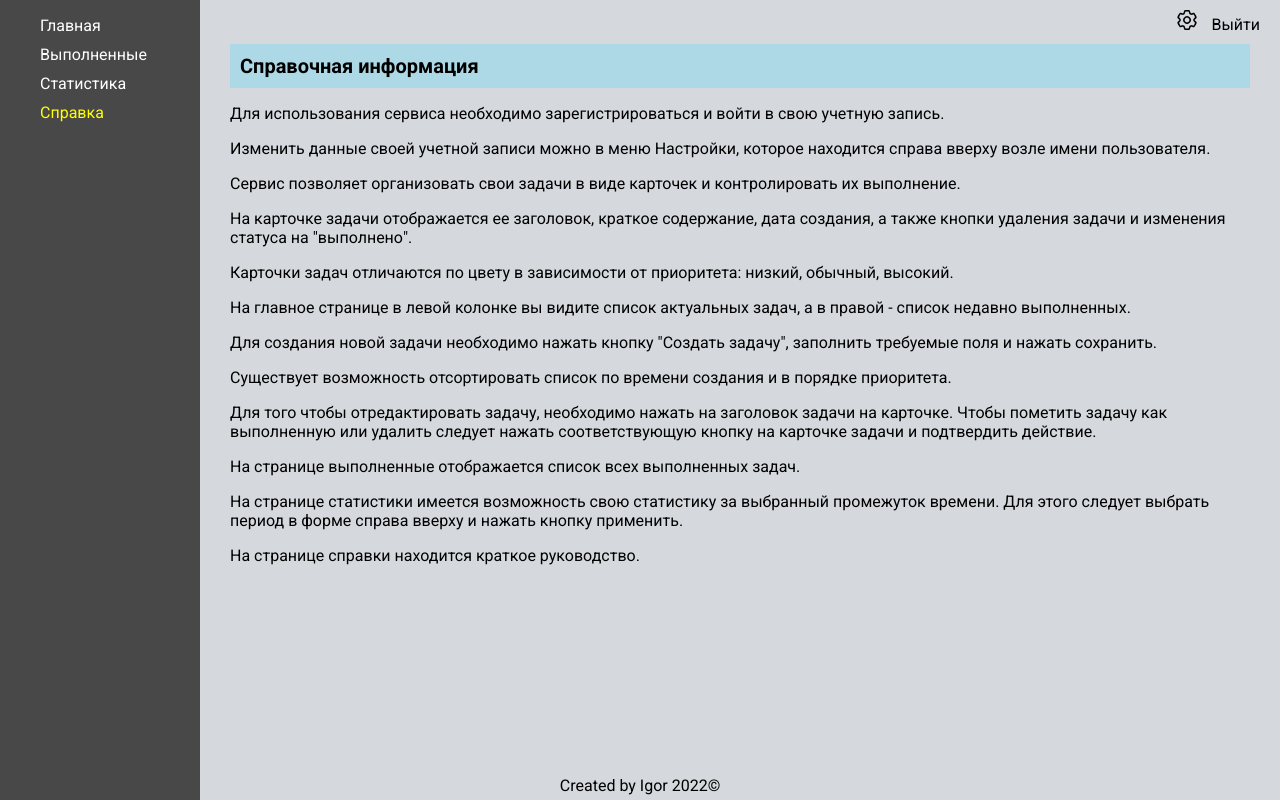
After one commit to Igoren007/MyToDoList, a Django app: page /about/ in a window 1280 px wide. The commit adds this page. Run offline with Django 4.2, Linux system fonts and the light colour scheme; a user stored in the database is signed in.

```diff
--- a/MyToDoList/settings.py
+++ b/MyToDoList/settings.py
@@ -26,7 +26,7 @@ SECRET_KEY = 'django-insecure-h_b$n&-lngf(v8#u@y0d)s#!a*kf5f07lowikxi7hok^p=^chl
 # SECURITY WARNING: don't run with debug turned on in production!
 DEBUG = True
 
-ALLOWED_HOSTS = []
+ALLOWED_HOSTS = ['127.0.0.1']
 
 
 # Application definition
@@ -121,6 +121,8 @@ USE_TZ = True
 # https://docs.djangoproject.com/en/4.0/howto/static-files/
 
 STATIC_URL = 'static/'
+STATIC_ROOT = os.path.join(BASE_DIR, 'static')
+STATICFILES_DIRS = []
 
 # Default primary key field type
 # https://docs.djangoproject.com/en/4.0/ref/settings/#default-auto-field
--- a/MyToDoList/urls.py
+++ b/MyToDoList/urls.py
@@ -19,11 +19,14 @@ from django.urls import path, include
 
 from MyToDoList import settings
 from ToDo import urls
+from ToDo.views import page_not_found
 
 urlpatterns = [
     path('admin/', admin.site.urls),
     path('', include(urls))
 ]
 
+handler404 = page_not_found
+
 if settings.DEBUG:
     urlpatterns += static(settings.MEDIA_URL, document_root=settings.MEDIA_ROOT)
--- a/ToDo/static/ToDo/css/style.css
+++ b/ToDo/static/ToDo/css/style.css
@@ -1,5 +1,13 @@
 html {
     font-family: 'Roboto', sans-serif;
+    background-image: url(../images/index_background.webp);
+    background-repeat: no-repeat;
+  background-position: center center;
+  background-attachment: fixed;
+  -webkit-background-size: cover;
+  -moz-background-size: cover;
+  -o-background-size: cover;
+  background-size: cover;
 }
 
 body {
@@ -96,10 +104,28 @@ body {
 
 .login__wrapper {
     display: flex;
-    margin-top: 30vh;
+    margin-top: 100px;
     justify-content: center; /*Центрирование по горизонтали*/
     align-items: center;     /*Центрирование по вертикали */
 }
+
+.login__btn {
+    margin: 20px;
+    background-color: #008CBA;
+    border: none;
+    color: white;
+    padding: 10px 20px;
+    text-align: center;
+    text-decoration: none;
+    display: inline-block;
+    font-size: 16px;
+    border: 1px solid black;
+    border-radius: 2px;
+}
+.login__btn-red {
+    background-color: #f44336;
+}
+
 
 .login-page {
   width: 360px;
@@ -299,7 +325,7 @@ font-size: 20px;
     display: flex;
     flex-direction: column;
     align-items: center;
-    width: 250px;
+    width: 200px;
     word-wrap: break-word;
     margin: 10px;
     height: auto;
@@ -417,3 +443,25 @@ font-size: 20px;
     width: 400px;
     height: 300px;
 }
+
+.index__title {
+    padding-top: 150px;
+    font-size: 34px;
+    text-align: center;
+    color: black;
+}
+
+.index__subtitle {
+    padding-top: 50px;
+    font-size: 26px;
+    text-align: center;
+    color: black;
+}
+
+.footer {
+    display: block;
+    position: absolute;
+    bottom: 5px;
+    left: 50%;
+    transform: translateX(-50%);
+}
--- /dev/null
+++ b/ToDo/templates/ToDo/about.html
@@ -0,0 +1,24 @@
+{% extends 'ToDo/home_base.html' %}
+{% load static %}
+{% block rightbar %}
+<div class="statistic__wrap">
+        <div class="tasks__header">
+            <div class="tasks__active_title">Справочная информация</div>
+        </div>
+        <div class="stat__data">
+            <p>Для использования сервиса необходимо зарегистрироваться и войти в свою учетную запись.</p>
+            <p>Изменить данные своей учетной записи можно в меню Настройки, которое находится справа вверху возле имени пользователя.</p>
+            <p>Сервис позволяет организовать свои задачи в виде карточек и контролировать их выполнение.</p>
+            <p>На карточке задачи отображается ее заголовок, краткое содержание, дата создания, а также кнопки удаления задачи и изменения статуса на "выполнено".</p>
+            <p>Карточки задач отличаются по цвету в зависимости от приоритета: низкий, обычный, высокий.</p>
+            <p>На главное странице в левой колонке вы видите список актуальных задач, а в правой - список недавно выполненных.</p>
+            <p>Для создания новой задачи необходимо нажать кнопку "Создать задачу", заполнить требуемые поля и нажать сохранить.</p>
+            <p>Существует возможность отсортировать список по времени создания и в порядке приоритета.</p>
+            <p>Для того чтобы отредактировать задачу, необходимо нажать на заголовок задачи на карточке. Чтобы пометить задачу как выполненную или удалить следует нажать соответствующую кнопку на карточке задачи и подтвердить действие.</p>
+            <p>На странице выполненные отображается список всех выполненных задач.</p>
+            <p>На странице статистики имеется возможность свою статистику за выбранный промежуток времени. Для этого следует выбрать период в форме справа вверху и нажать кнопку применить.</p>
+            <p>На странице справки находится краткое руководство.</p>
+        </div>
+
+    </div>
+{% endblock %}
--- a/ToDo/templates/ToDo/base.html
+++ b/ToDo/templates/ToDo/base.html
@@ -21,5 +21,6 @@
     {% block content %}
     {% endblock %}
 
+<div class="footer">Created by Igor 2022©</div>
 </body>
 </html>
--- a/ToDo/templates/ToDo/home.html
+++ b/ToDo/templates/ToDo/home.html
@@ -1,5 +1,6 @@
 {% extends 'ToDo/home_base.html' %}
 {% load static %}
+
 {% block rightbar %}
     <a class="create__task-btn" href="{% url 'create_task' %}">Создать задачу</a>
     <div class="tasks__wrap">
--- a/ToDo/templates/ToDo/home_base.html
+++ b/ToDo/templates/ToDo/home_base.html
@@ -7,7 +7,9 @@
                 {% for key, item in menu.items %}
 {#                    для выделения активного пункта меню#}
                     {% url key as url %}
-                    <li class="home_menu__item {% if request.path == url %}active{%endif %}"><a href="{% url key %}">{{ item }}</a></li>
+                    <li class="home_menu__item {% if request.path == url %}active{%endif %}">
+                        <a href="{% url key %}">{{ item }}</a>
+                    </li>
                 {% endfor %}
             </ul>
         </div>
--- a/ToDo/templates/ToDo/statistic.html
+++ b/ToDo/templates/ToDo/statistic.html
@@ -19,7 +19,7 @@
 
     <div class="statistic__wrap">
         <div class="tasks__header">
-            <div class="tasks__active_title">Страница статистики</div>
+            <div class="tasks__active_title">Статистика</div>
             <div class="tasks__active_info">
                 <form method="post" enctype="multipart/form-data">
                     {% csrf_token %}
--- a/ToDo/urls.py
+++ b/ToDo/urls.py
@@ -14,4 +14,5 @@ urlpatterns = [
     path('task_delete/<int:pk>', task_delete, name='task_delete'),
     path('task_make_done/<int:pk>', task_make_done, name='task_make_done'),
     path('statistic/', statistic, name='statistic'),
+    path('about/', about, name='about'),
 ]
--- a/ToDo/views.py
+++ b/ToDo/views.py
@@ -18,7 +18,8 @@ from ToDo.models import Task
 
 home_menu = {'home': 'Главная',
              'done_tasks': 'Выполненные',
-             'statistic': 'Статистика'
+             'statistic': 'Статистика',
+             'about': 'Справка',
              }
 
 
@@ -220,9 +221,26 @@ def statistic(request):
             context['x_axis'] = x_axis
             context['y_axis'] = y_axis
 
+        if all_tasks:
+            data['percent'] = int(100 * len(finished_tasks) / len(all_tasks))
+        else:
+            data['percent'] = '0 %'
+
         data['all'] = len(all_tasks)
         data['finished'] = len(finished_tasks)
-        data['percent'] = int(100*len(finished_tasks)/len(all_tasks))
 
         context['data'] = data
     return render(request, 'ToDo/statistic.html', context=context)
+
+
+@login_required
+def about(request):
+    context = {
+        'title': 'Справка',
+        'menu': home_menu
+    }
+    return render(request, 'ToDo/about.html', context=context)
+
+
+def page_not_found(request, exception):
+    return render(request, 'ToDo/page404.html', status=404)
```
Also changed, not shown: ToDo/templates/ToDo/index.html (+4 -3 lines), ToDo/templates/ToDo/page404.html (added, +12 -0 lines), ToDo/static/ToDo/images/index_background.webp (added), ToDo/static/ToDo/images/index_background3.jpg (added), db.sqlite3.
